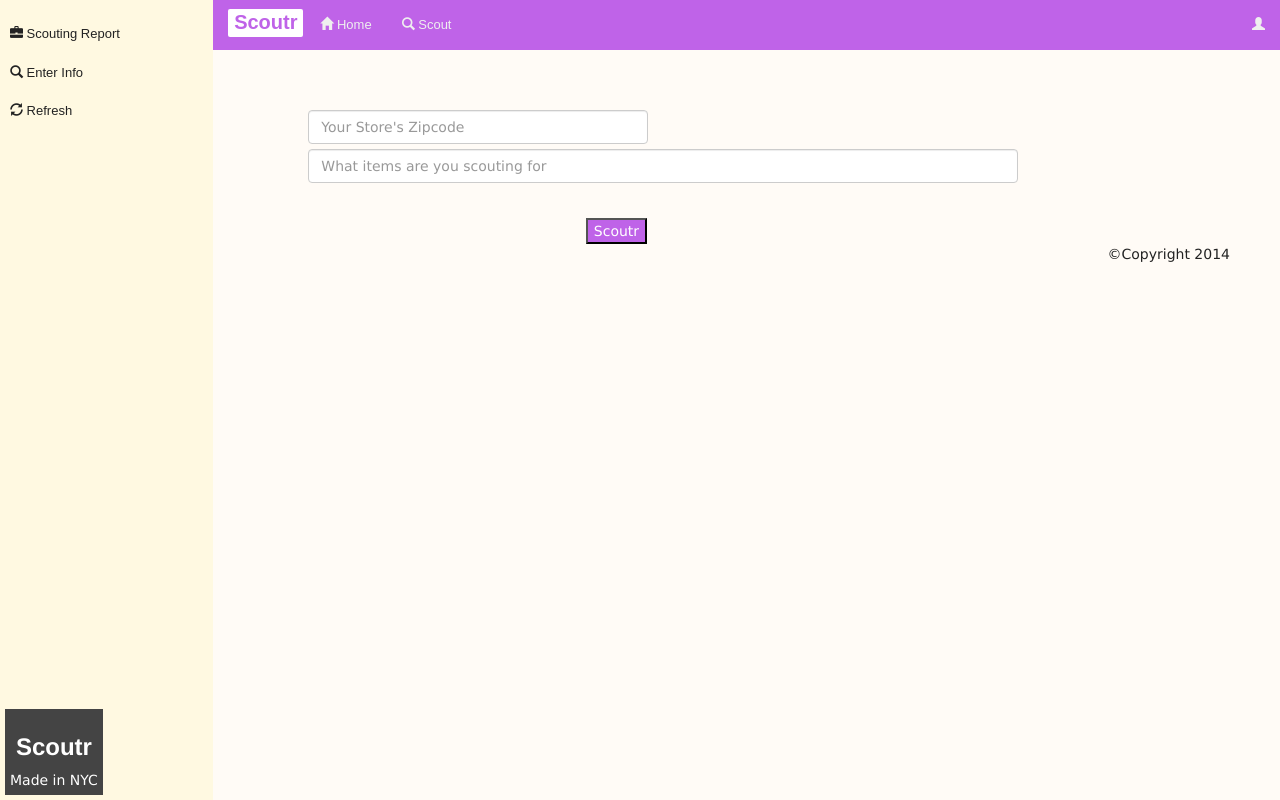
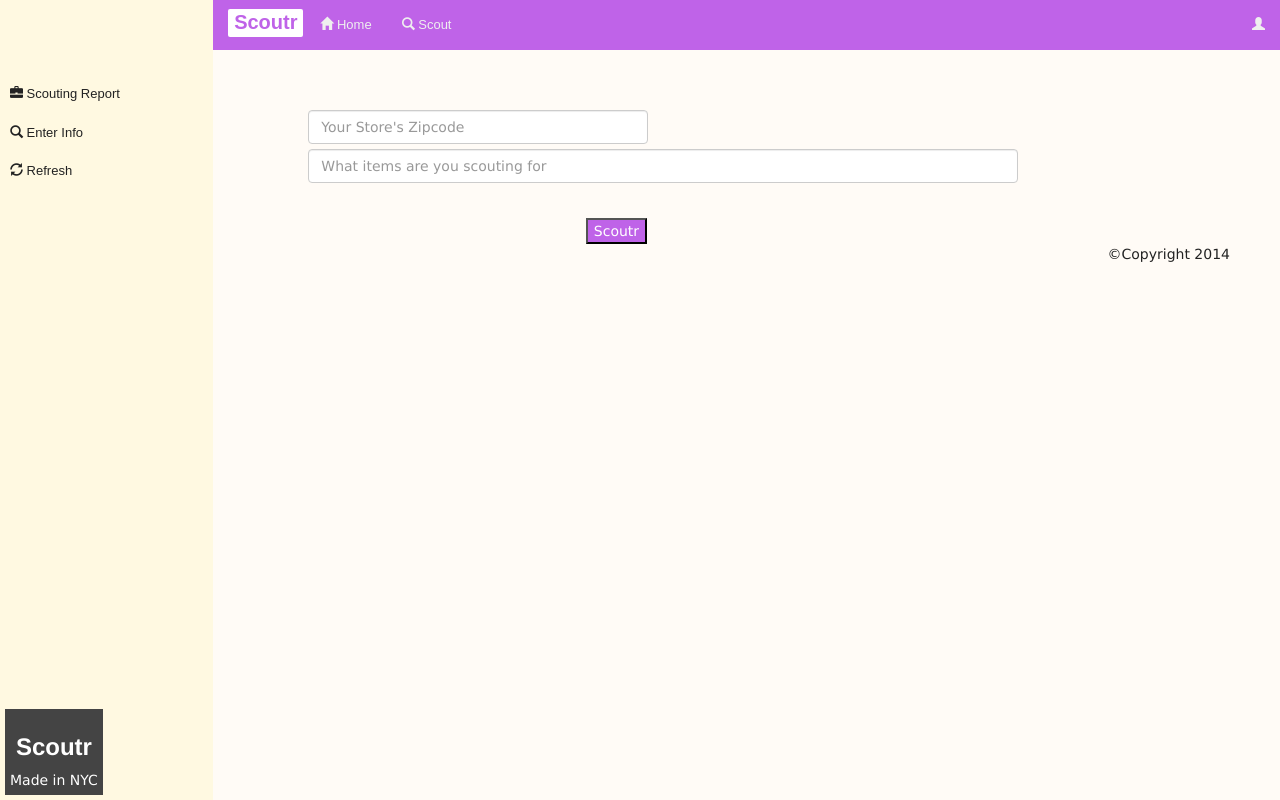
Before and after one commit to neostoic/Scoutr, a Flask app: page /info/ in a window 1280 px wide. Run offline with Flask 2, Linux system fonts and the light colour scheme; some libraries are stand-ins or nearby versions.

```diff
--- a/templates/base.html
+++ b/templates/base.html
@@ -27,7 +27,7 @@
           			<li><a href="#" data-toggle="offcanvas" class="visible-xs text-center"><i class="glyphicon glyphicon-chevron-right"></i></a></li>
             	</ul>
 
-                <ul class="nav hidden-xs" id="lg-menu">
+                <ul class="nav hidden-xs" id="lg-menu" style="margin-top:60px">
                     <li><a href="#"><i class="glyphicon glyphicon-briefcase"></i> Scouting Report</a></li>
                     <li class="active"><a href="#postModal" role="button" data-toggle="modal"><i class="glyphicon glyphicon-search"></i> Enter Info</a></li>
                     <li><a href="#"><i class="glyphicon glyphicon-refresh"></i> Refresh</a></li>
```
